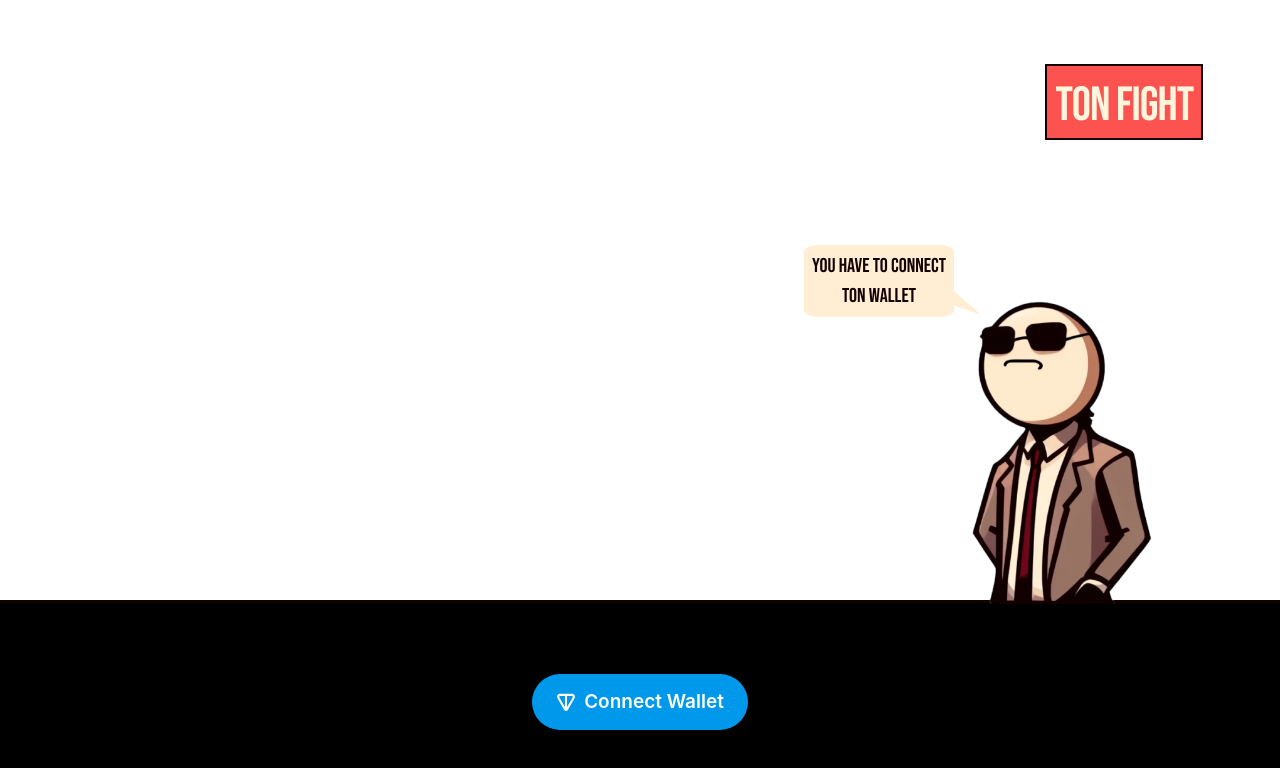
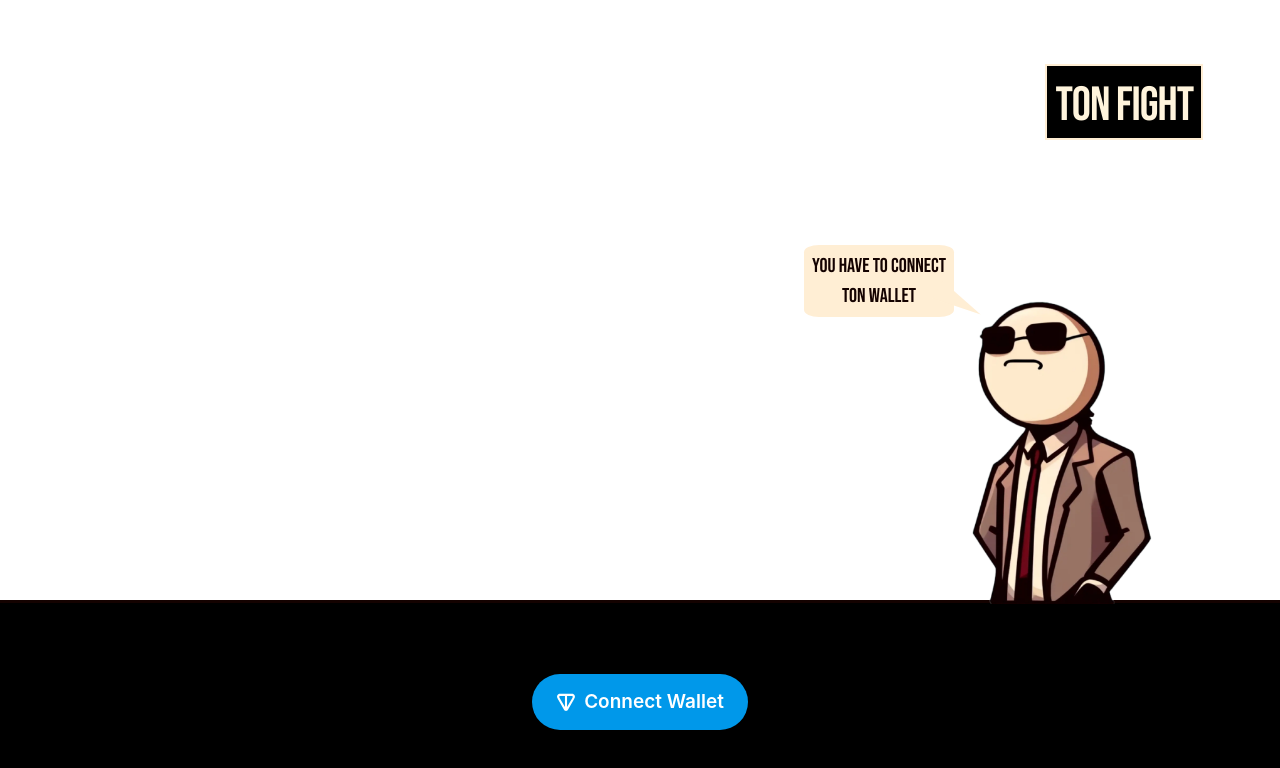
Before and after one commit to ArtISTTT/lotteton-fe, a Vue app: page /start in a window 1280 px wide. Shown: the top 768 px of the page. Built offline with nearby package versions, Linux system fonts and the light colour scheme; what @twa-dev/sdk would draw is missing.

Commit message:
change btn

```diff
--- a/src/components/pages/start/styles.scss
+++ b/src/components/pages/start/styles.scss
@@ -5,8 +5,8 @@
     height: 100dvh;
 
     .ton-fight {
-        background: #fc5250;
-        border: 2px solid #140200;
+        background: #000;
+        border: 2px solid #ffeed4;
         color: #fff4dc;
         font-size: 48px;
         line-height: 48px;
```
